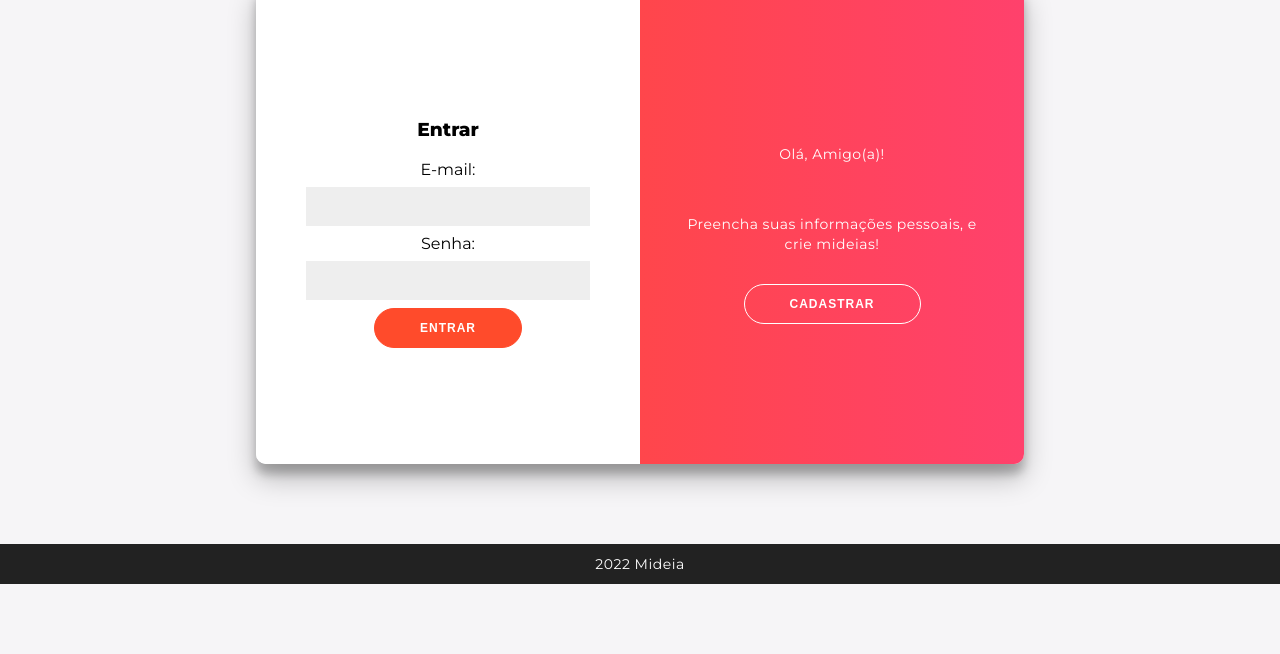
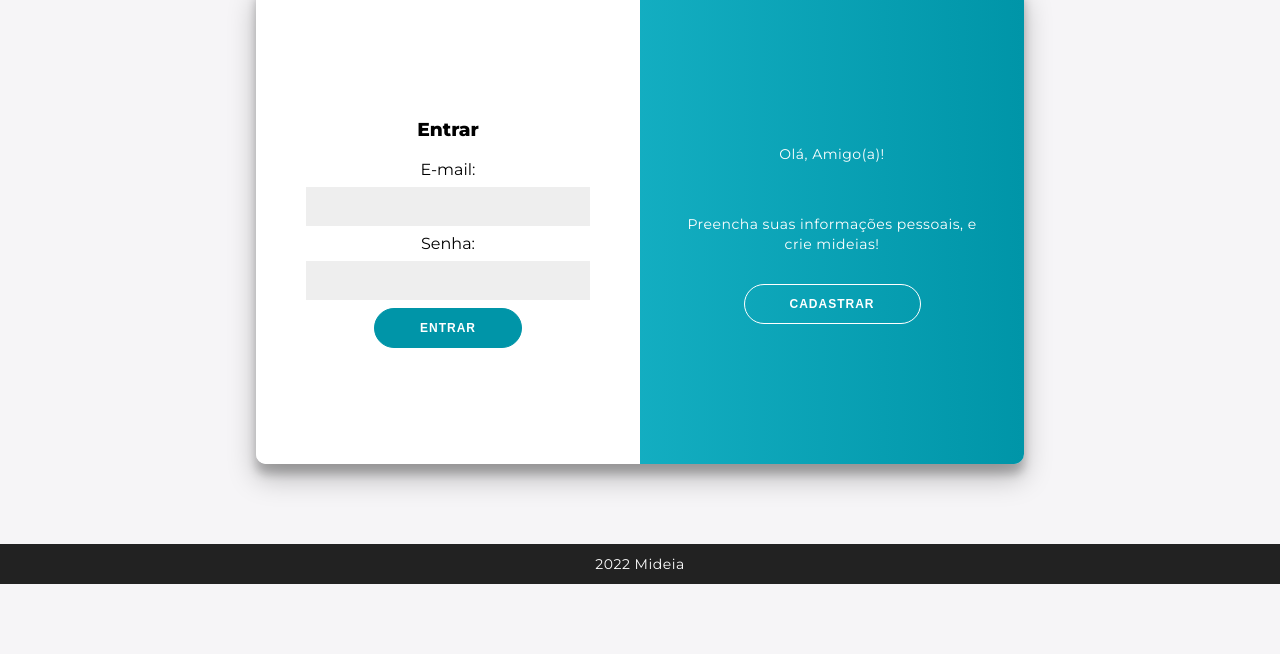
Before and after one commit to andradegui/Mideia-Dev, a plain HTML site: page Views/login.html in a window 1280 px wide. Shown: the part 216-870 px from the top of the page. Drawn offline with Linux system fonts and the light colour scheme.

Commit message:
Ajustando cores CSS

```diff
--- a/css/style.css
+++ b/css/style.css
@@ -41,8 +41,8 @@ a {
 
 button {
     border-radius: 20px;
-    border: 1px solid #ff4b2b;
-    background-color: #ff4b2b;
+    border: 1px solid #0095a8;
+    background-color: #0095a8;
     color: #ffffff;
     font-size: 12px;
     font-weight: bold;
@@ -156,9 +156,9 @@ input {
 }
 
 .overlay{
-    background: #ff416c;
-    background: -webkit-linear-gradient(to right, #ff4b2b, #ff416c);
-    background: linear-gradient(to right, #ff4b2b, #ff416c);
+    background: #26c6da;
+    background: -webkit-linear-gradient(to right, #26c6da, #0095a8);
+    background: linear-gradient(to right, #26c6da, #0095a8);
     background-repeat: no-repeat;
     background-size: cover;
     background-position: 0 0;
```
